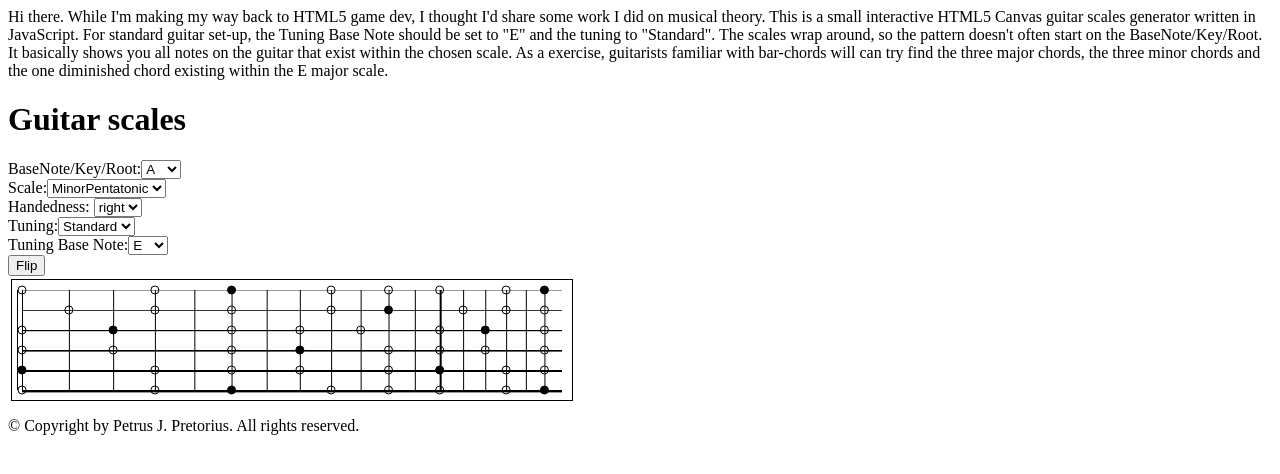
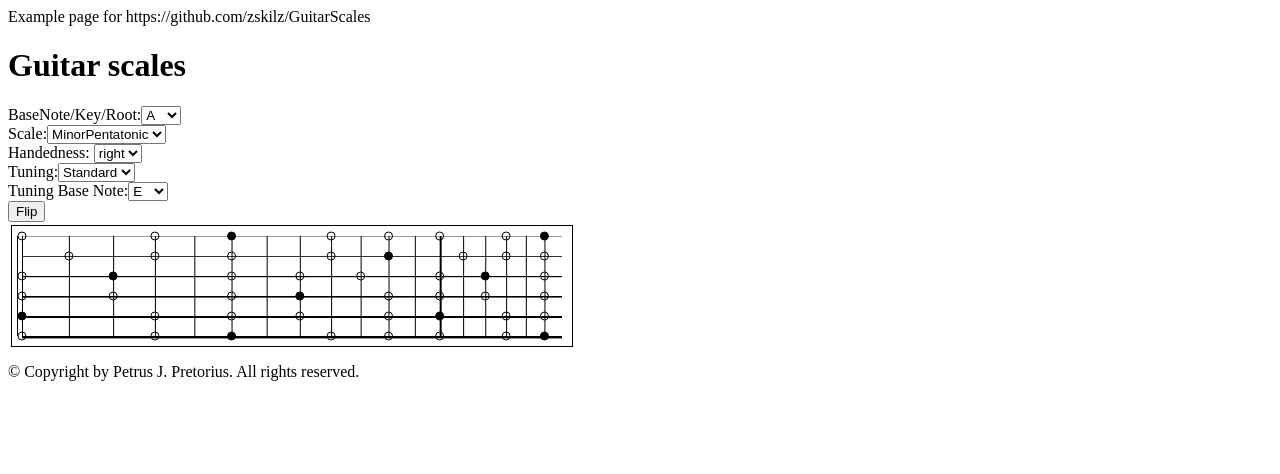
Before and after one commit to zskilz/GuitarScales, a plain HTML site: page index.html in a window 1280 px wide. Drawn offline with nearby package versions, Linux system fonts and the light colour scheme.

Commit message:
small updates to texts

```diff
--- a/index.html
+++ b/index.html
@@ -18,15 +18,7 @@
                 display: block;
             }
         </style>
-        <div>Hi there. While I'm making my way back to HTML5 game dev, I thought I'd
-            share some work I did on musical theory. This is a small interactive HTML5
-            Canvas guitar scales generator written in JavaScript. For standard guitar
-            set-up, the Tuning Base Note should be set to "E" and the tuning to "Standard".
-            The scales wrap around, so the pattern doesn't often start on the BaseNote/Key/Root.
-            It basically shows you all notes on the guitar that exist within the chosen
-            scale. As a exercise, guitarists familiar with bar-chords will can try
-            find the three major chords, the three minor chords and the one diminished
-            chord existing within the E major scale.</div>
+        <div>Example page for https://github.com/zskilz/GuitarScales</div>
     </body>
 
 </html>
```
Also changed, not shown: README.md.
